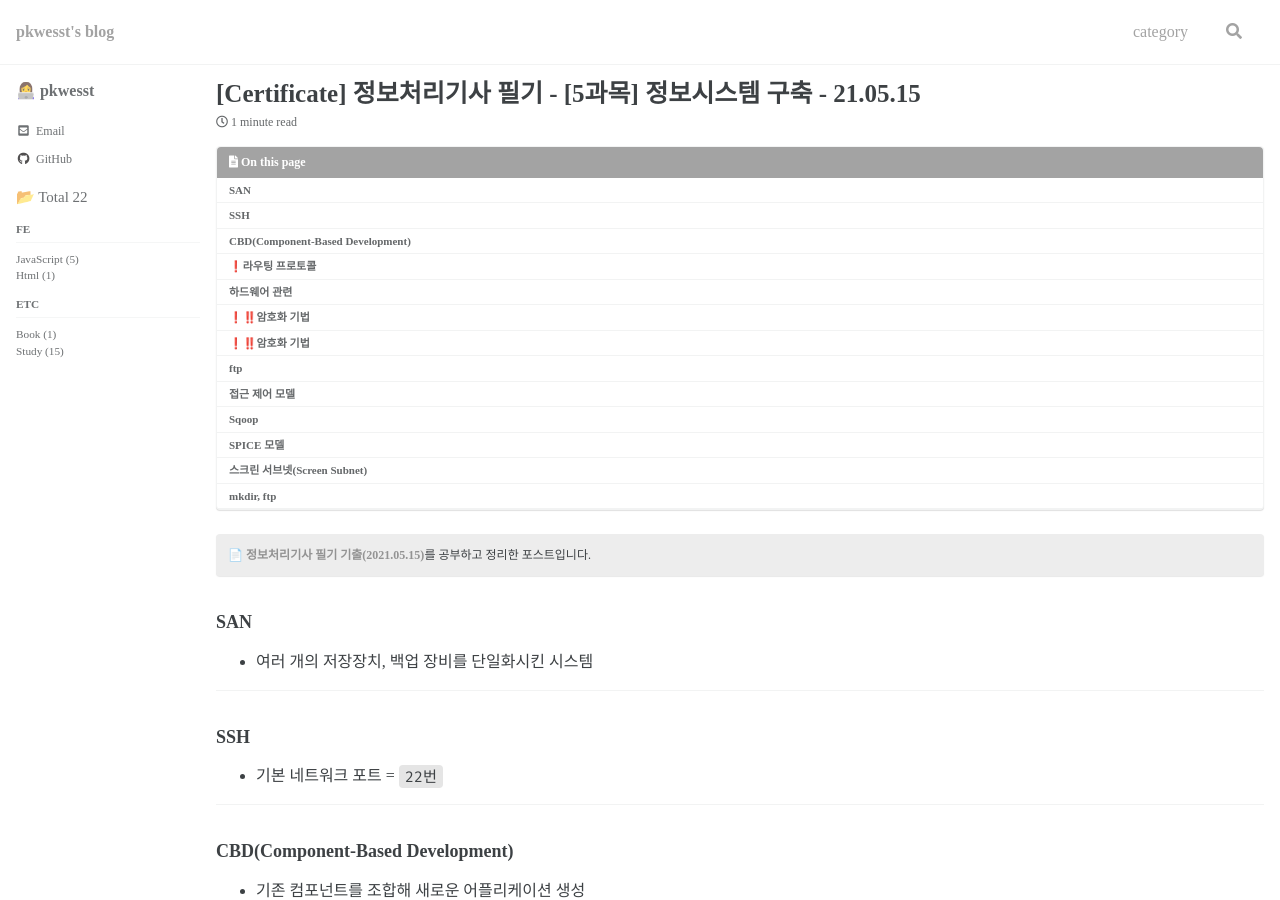
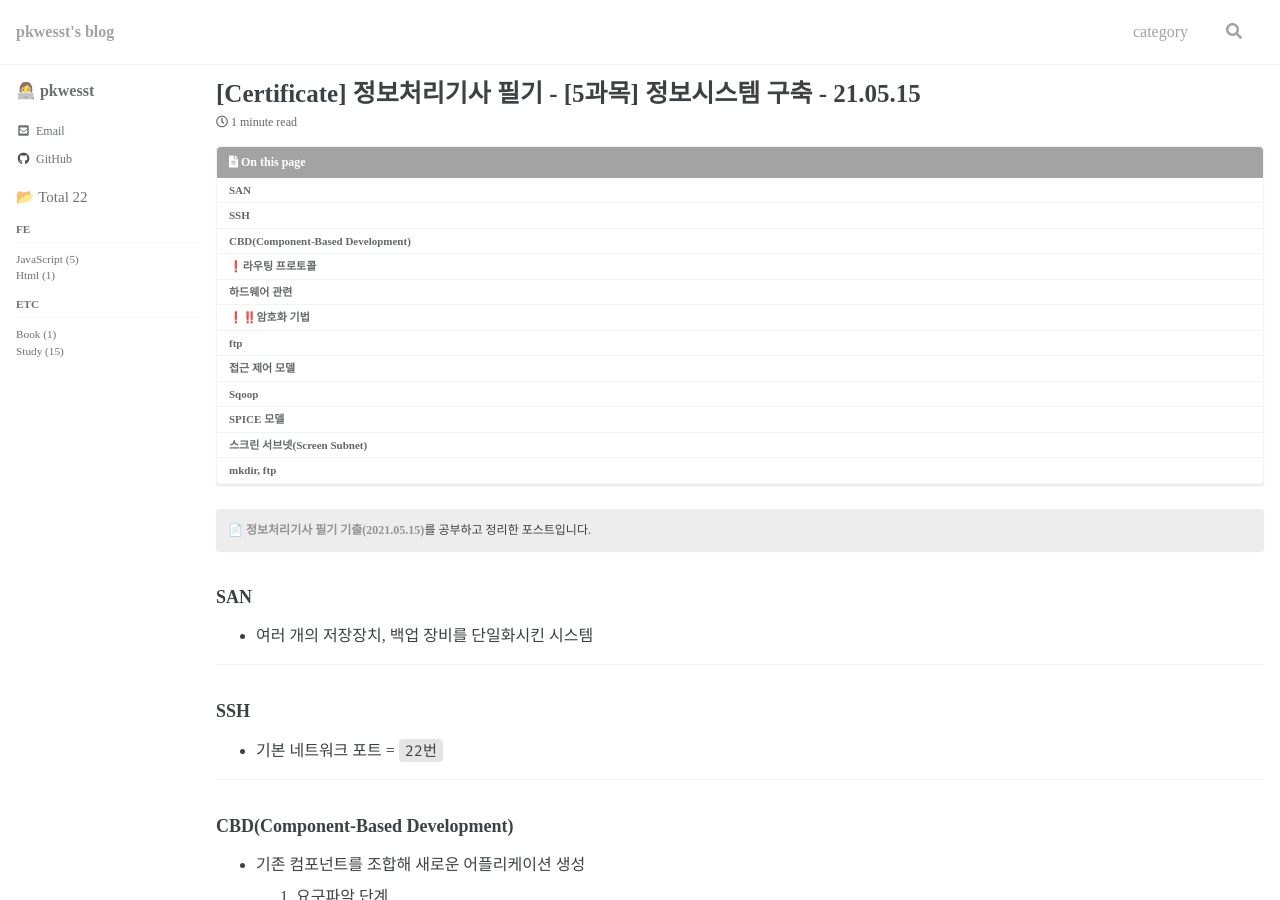
Before and after one commit to pkwesst/pkwesst.github.io, a Jekyll site: the page built from _posts/2022-04-16-study-2204164.md, in a window 1280 px wide and 900 px high. Built offline with Jekyll 4.4.1, drawn with Linux system fonts in a browser that asks for light colours; cached includes are drawn as plain includes; some web fonts are replaced; comment, search, counter and statistics services are not loaded.

Commit message:
Update 2022-04-16-study-2204164.md

```diff
--- a/_posts/2022-04-16-study-2204164.md
+++ b/_posts/2022-04-16-study-2204164.md
@@ -72,8 +72,6 @@ last_modified_at: 2022-04-16
 
 ### ❗️‼️암호화 기법
 
-### ❗️‼️암호화 기법
-
 - 단방향
     - `Hash` 기법
     - 암호화해서 보내면 다시 원래 메세지로 돌아올 수 없음
```
